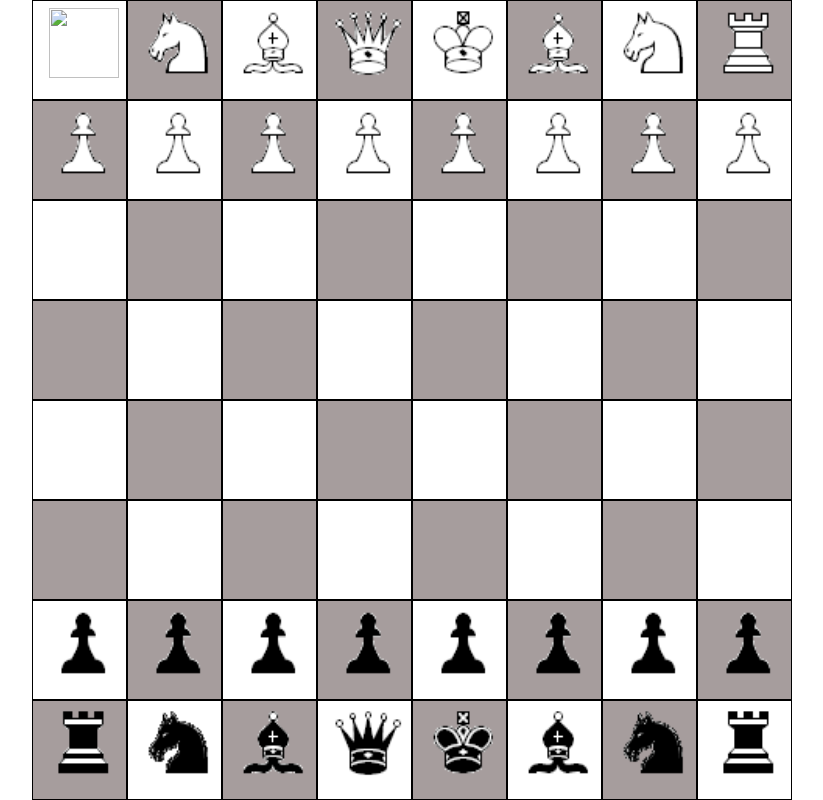
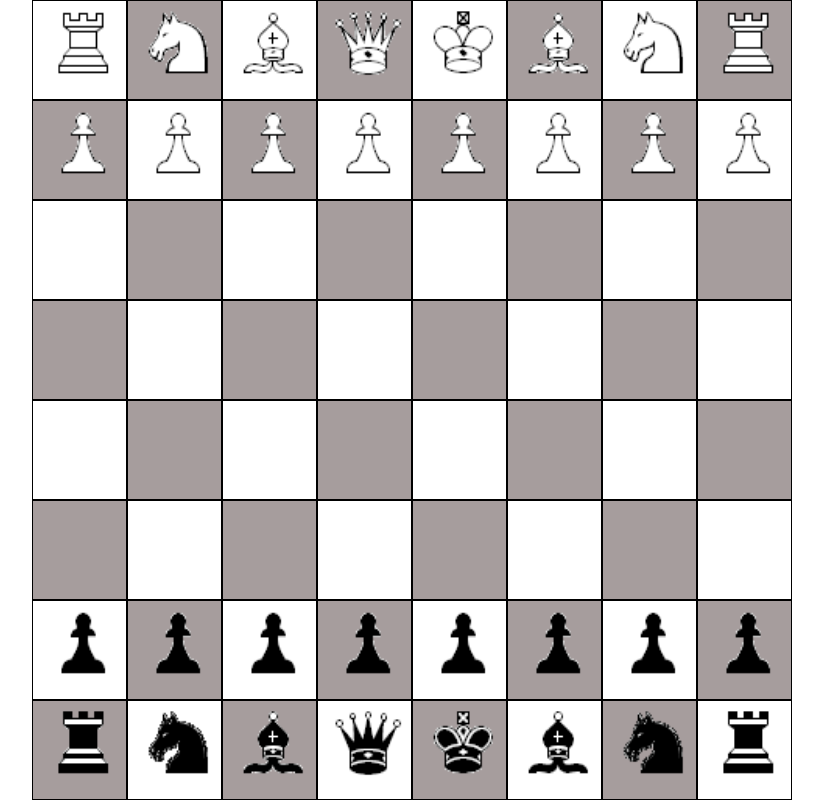
Before and after one commit to Prakersh123/chess, a plain HTML site: page index.html in a window 1280 px wide. Shown: the whole page, without its empty margins (38-861 px from the left). Drawn offline with nearby package versions, Linux system fonts and the light colour scheme.

Commit message:
fixed image source

```diff
--- a/index.html
+++ b/index.html
@@ -10,7 +10,7 @@
 
 		<div class="container">
 			<div class="row">
-				<div class="col-1 a "><img class="image" src="chess_piece_2_white_rook.png"></div>
+				<div class="col-1 a "><img class="image" src="white/chess_piece_2_white_rook.png"></div>
 
 				<div class="col-1 a black"><img class="image" src="white/chess_piece_2_white_knight.png"></div>
 				<div class="col-1 a "><img class="image" src="white/chess_piece_2_white_bishop.png"></div>
```
